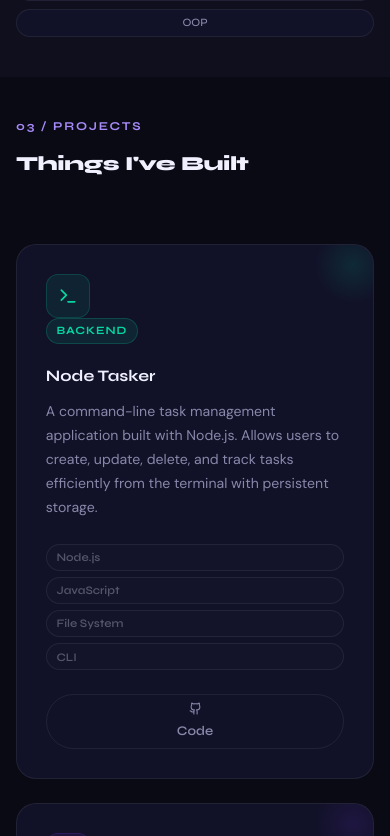
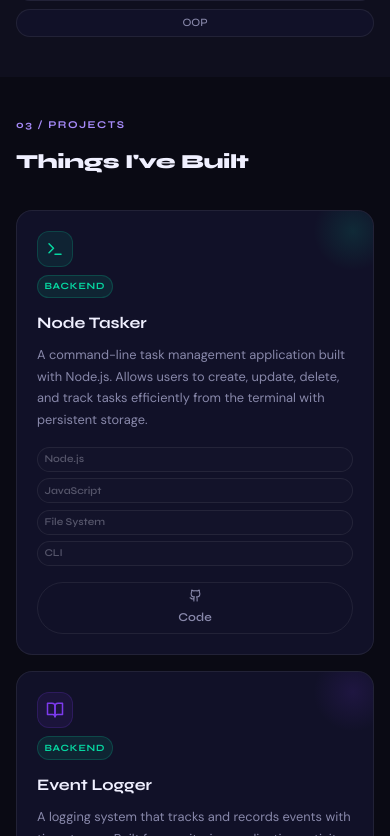
Before and after one commit to Aminasheikh/amina-portfolio, a React (Vite) app: page / in a window 390 px wide. Shown: the part 5268-6104 px from the top of the page. Built offline with nearby package versions, Linux system fonts and the light colour scheme.

Commit message:
update changes

```diff
--- a/src/sections/Projects.jsx
+++ b/src/sections/Projects.jsx
@@ -28,7 +28,7 @@ const projects = [
     icon: HelpCircle,
     color: '#f472b6',
     github: 'https://github.com/aminasheikh/quiz-app',
-    live: '#',
+    live: null,
     tag: 'Frontend',
   },
   {
@@ -38,7 +38,7 @@ const projects = [
     icon: StickyNote,
     color: '#fbbf24',
     github: 'https://github.com/aminasheikh/note-app',
-    live: '#',
+    live: null,
     tag: 'Frontend',
   },
   {
@@ -65,9 +65,9 @@ export default function Projects() {
       padding: 'clamp(2.5rem, 7vw, 7rem) max(1rem, 2vw)',
       maxWidth: '1100px', margin: '0 auto',
     }}>
-      <div style={{ marginBottom: '4rem' }}>
+      <div style={{ marginBottom: 'clamp(2rem, 5vw, 4rem)' }}>
         <p style={{
-          fontFamily: 'var(--font-display)', fontSize: '0.75rem',
+          fontFamily: 'var(--font-display)', fontSize: 'clamp(0.65rem, 2vw, 0.75rem)',
           fontWeight: 700, letterSpacing: '0.15em', textTransform: 'uppercase',
           color: 'var(--accent2)', marginBottom: '0.75rem',
         }}>
@@ -84,13 +84,13 @@ export default function Projects() {
 
       <div style={{
         display: 'grid',
-        gridTemplateColumns: 'repeat(auto-fill, minmax(320px, 1fr))',
-        gap: '1.5rem',
+        gridTemplateColumns: 'repeat(auto-fill, minmax(clamp(280px, 90vw, 320px), 1fr))',
+        gap: 'clamp(1rem, 3vw, 1.5rem)',
       }}>
         {projects.map(({ title, desc, tech, icon: Icon, color, github, live, tag }) => (
           <div key={title} style={{
             background: 'var(--surface)', border: '1px solid var(--border)',
-            borderRadius: '20px', padding: '1.8rem',
+            borderRadius: 'clamp(16px, 3vw, 20px)', padding: 'clamp(1.25rem, 4vw, 1.8rem)',
             display: 'flex', flexDirection: 'column',
             transition: 'all 0.3s ease',
             position: 'relative', overflow: 'hidden',
@@ -115,45 +115,46 @@ export default function Projects() {
             }} />
 
             {/* Top row */}
-            <div style={{ display: 'flex', justifyContent: 'space-between', alignItems: 'flex-start', marginBottom: '1.2rem' }}>
+            <div style={{ display: 'flex', justifyContent: 'space-between', alignItems: 'flex-start', marginBottom: 'clamp(0.75rem, 3vw, 1.2rem)', gap: '0.5rem' }}>
               <div style={{
-                width: '44px', height: '44px', borderRadius: '12px',
+                width: 'clamp(36px, 8vw, 44px)', height: 'clamp(36px, 8vw, 44px)', borderRadius: '12px',
                 background: `${color}18`, border: `1px solid ${color}30`,
                 display: 'flex', alignItems: 'center', justifyContent: 'center',
-                color: color,
+                color: color, flexShrink: 0,
               }}>
-                <Icon size={20} />
+                <Icon size={18} />
               </div>
               <span style={{
-                fontSize: '0.7rem', fontWeight: 700, fontFamily: 'var(--font-display)',
+                fontSize: 'clamp(0.6rem, 1.5vw, 0.7rem)', fontWeight: 700, fontFamily: 'var(--font-display)',
                 letterSpacing: '0.08em', textTransform: 'uppercase',
                 background: tagColors[tag]?.bg || 'var(--border)',
                 color: tagColors[tag]?.text || 'var(--text2)',
                 border: `1px solid ${tagColors[tag]?.border || 'var(--border)'}`,
-                padding: '0.2rem 0.6rem', borderRadius: '50px',
+                padding: 'clamp(0.15rem, 1vw, 0.2rem) clamp(0.4rem, 1.5vw, 0.6rem)', borderRadius: '50px',
+                whiteSpace: 'nowrap',
               }}>
                 {tag}
               </span>
             </div>
 
             <h3 style={{
-              fontFamily: 'var(--font-display)', fontSize: '1.1rem',
-              fontWeight: 700, marginBottom: '0.7rem',
+              fontFamily: 'var(--font-display)', fontSize: 'clamp(0.95rem, 3vw, 1.1rem)',
+              fontWeight: 700, marginBottom: 'clamp(0.5rem, 2vw, 0.7rem)',
             }}>
               {title}
             </h3>
             <p style={{
-              color: 'var(--text2)', fontSize: '0.88rem', lineHeight: 1.7,
-              flex: 1, marginBottom: '1.5rem',
+              color: 'var(--text2)', fontSize: 'clamp(0.8rem, 2vw, 0.88rem)', lineHeight: 1.7,
+              flex: 1, marginBottom: 'clamp(1rem, 3vw, 1.5rem)',
             }}>
               {desc}
             </p>
 
             {/* Tech pills */}
-            <div style={{ display: 'flex', flexWrap: 'wrap', gap: '0.4rem', marginBottom: '1.5rem' }}>
+            <div style={{ display: 'flex', flexWrap: 'wrap', gap: 'clamp(0.3rem, 2vw, 0.4rem)', marginBottom: 'clamp(1rem, 3vw, 1.5rem)' }}>
               {tech.map(t => (
                 <span key={t} style={{
-                  fontSize: '0.72rem', padding: '0.2rem 0.6rem',
+                  fontSize: 'clamp(0.65rem, 1.5vw, 0.72rem)', padding: 'clamp(0.15rem, 1vw, 0.2rem) clamp(0.4rem, 1.5vw, 0.6rem)',
                   background: 'var(--bg3)', border: '1px solid var(--border)',
                   borderRadius: '50px', color: 'var(--text3)',
                   fontFamily: 'var(--font-display)', fontWeight: 600,
@@ -164,12 +165,12 @@ export default function Projects() {
             </div>
 
             {/* Links */}
-            <div style={{ display: 'flex', gap: '0.75rem' }}>
+            <div style={{ display: 'flex', gap: 'clamp(0.5rem, 2vw, 0.75rem)', flexWrap: 'wrap' }}>
               <a href={github} target="_blank" rel="noreferrer" style={{
                 display: 'flex', alignItems: 'center', gap: '0.4rem',
-                fontSize: '0.82rem', fontWeight: 600, fontFamily: 'var(--font-display)',
+                fontSize: 'clamp(0.75rem, 2vw, 0.82rem)', fontWeight: 600, fontFamily: 'var(--font-display)',
                 color: 'var(--text2)', border: '1px solid var(--border)',
-                padding: '0.4rem 0.9rem', borderRadius: '50px',
+                padding: 'clamp(0.35rem, 1.5vw, 0.4rem) clamp(0.7rem, 2vw, 0.9rem)', borderRadius: '50px',
                 transition: 'all 0.2s',
               }}
                 onMouseEnter={e => { e.currentTarget.style.borderColor = 'var(--text2)'; e.currentTarget.style.color = 'var(--text)'; }}
@@ -179,14 +180,14 @@ export default function Projects() {
               {live && (
                 <a href={live} target="_blank" rel="noreferrer" style={{
                   display: 'flex', alignItems: 'center', gap: '0.4rem',
-                  fontSize: '0.82rem', fontWeight: 600, fontFamily: 'var(--font-display)',
+                  fontSize: 'clamp(0.75rem, 2vw, 0.82rem)', fontWeight: 600, fontFamily: 'var(--font-display)',
                   color: 'white', background: color,
-                  padding: '0.4rem 0.9rem', borderRadius: '50px',
+                  padding: 'clamp(0.35rem, 1.5vw, 0.4rem) clamp(0.7rem, 2vw, 0.9rem)', borderRadius: '50px',
                   transition: 'opacity 0.2s',
                 }}
                   onMouseEnter={e => e.currentTarget.style.opacity = '0.85'}
                   onMouseLeave={e => e.currentTarget.style.opacity = '1'}>
-                  <ExternalLink size={13} /> Live Demo
+                  <ExternalLink size={13} /> Live
                 </a>
               )}
             </div>
@@ -195,13 +196,13 @@ export default function Projects() {
       </div>
 
       {/* GitHub CTA */}
-      <div style={{ textAlign: 'center', marginTop: '3.5rem' }}>
+      <div style={{ textAlign: 'center', marginTop: 'clamp(2.5rem, 5vw, 3.5rem)' }}>
         <a href="https://github.com/aminasheikh" target="_blank" rel="noreferrer"
            style={{
              display: 'inline-flex', alignItems: 'center', gap: '0.6rem',
              color: 'var(--text2)', border: '1px solid var(--border)',
-             padding: '0.75rem 2rem', borderRadius: '50px',
-             fontFamily: 'var(--font-display)', fontSize: '0.9rem', fontWeight: 600,
+             padding: 'clamp(0.6rem, 2vw, 0.75rem) clamp(1.5rem, 4vw, 2rem)', borderRadius: '50px',
+             fontFamily: 'var(--font-display)', fontSize: 'clamp(0.8rem, 2vw, 0.9rem)', fontWeight: 600,
              transition: 'all 0.2s',
            }}
            onMouseEnter={e => { e.currentTarget.style.borderColor = 'var(--accent2)'; e.currentTarget.style.color = 'var(--accent2)'; }}
```
